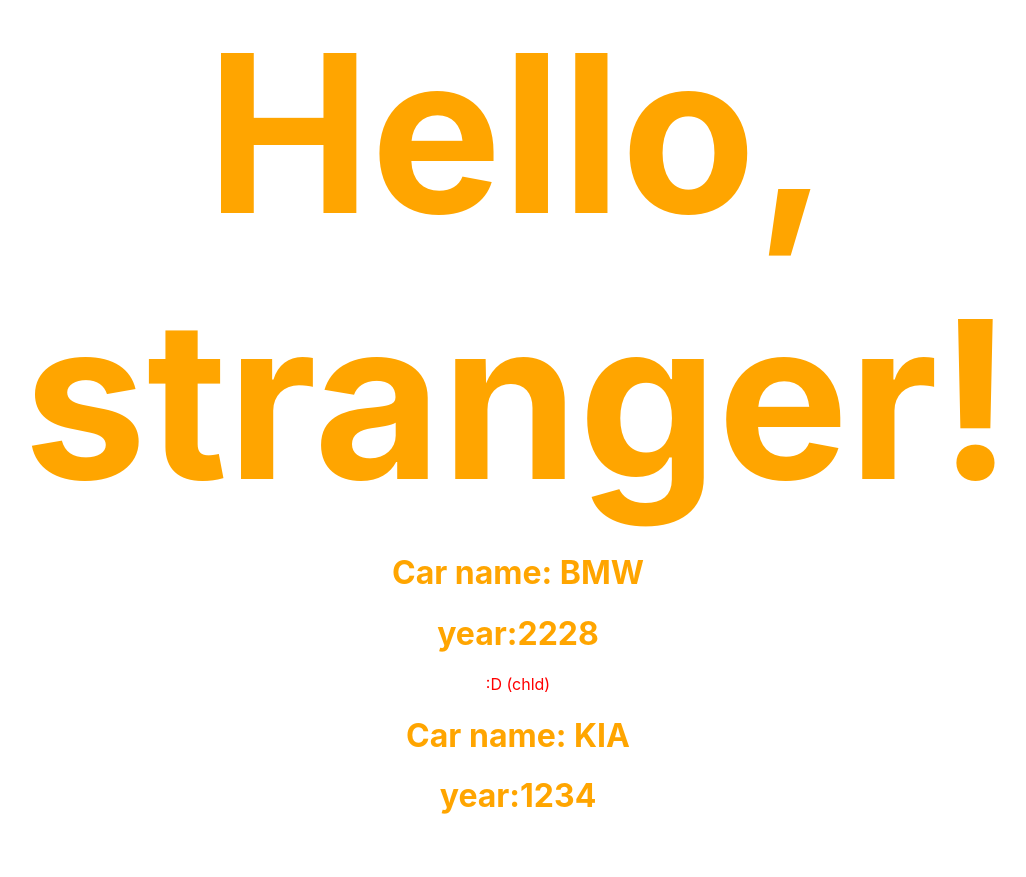
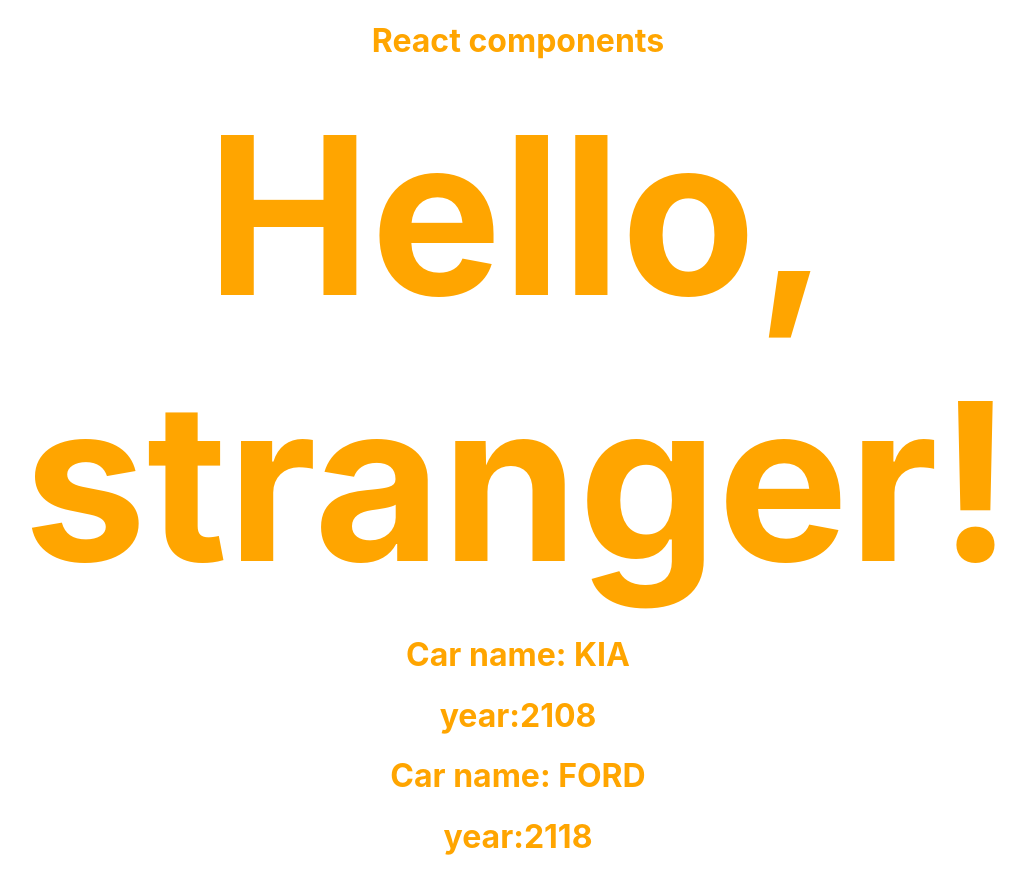
Before and after one commit to SyominAM/react, a React (Create React App) app: page / in a window 1280 px wide. Shown: the whole page, without its empty margins (122-1148 px from the left). Before the commit the page ends 837 px from the top, so only its background shows below. Built offline with nearby package versions, Linux system fonts and the light colour scheme.

Commit message:
create 'state'

```diff
--- a/src/App.js
+++ b/src/App.js
@@ -2,17 +2,28 @@
 import React, {Component} from 'react';
 import Car from './Car/Car';
 class App extends Component{
+  state ={
+    cars: [
+      {name: 'KIA',year:2108},
+      {name: 'FORD',year:2118},
+    ],
+    pageTitle:'React components'
+  }
+
+
   render(){
     const divStyle = {
       'color': 'orange',
       'text-align':'center'
     }
+
+    const cars = this.state.cars
     return(
       <div style = {divStyle}>
+        <h1>{this.state.pageTitle}</h1>
         <h1  style={{fontSize: '220px',margin: 'auto'}}>Hello, stranger!</h1>
-        <Car name = {'BMW'} year = {2228} />
-          <p style ={{color:'red'}}>:D (chld)</p>
-        <Car name = {'KIA'} year = {1234} />
+        <Car name = {cars[0].name} year = {cars[0].year}/>
+        <Car name = {cars[1].name} year = {cars[1].year}/>
       </div>
     );
   }
--- a/src/Car/Car.js
+++ b/src/Car/Car.js
@@ -5,6 +5,5 @@
     <div>
         <h1>Car name: {props.name} </h1>
         <h1>year:{props.year}  </h1>
-        {props.children}
     </div>
 )
```
